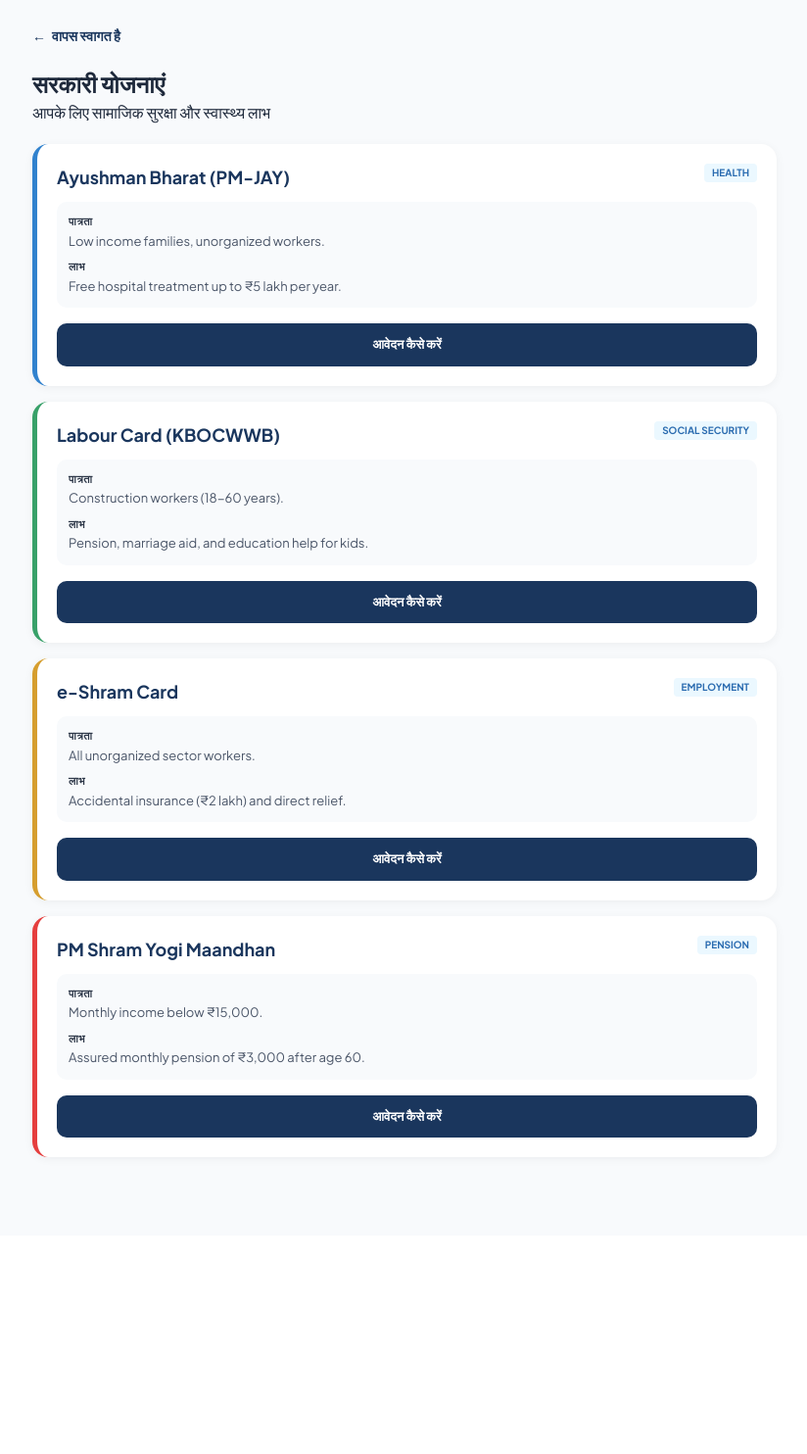
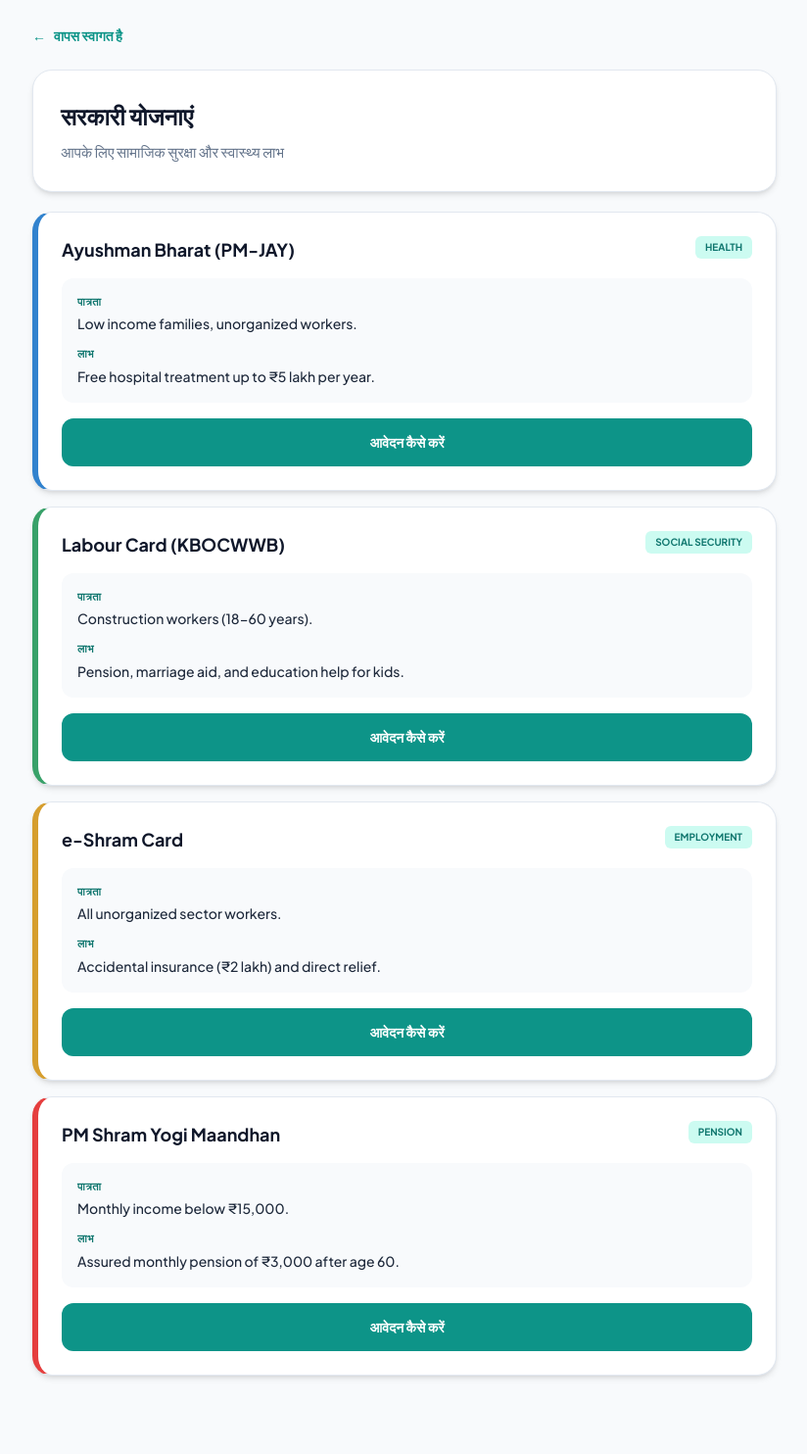
Before and after one commit to manalakthar/hackathon-prototype, a Flask app: page /schemes in a window 1280 px wide. Shown: the part 73-1557 px from the top of the page at 98% size, without its empty margins (227-1051 px from the left). Before the commit the page ends 1256 px from the top, so only its background shows below. Run offline with Flask 3, Linux system fonts and the light colour scheme.

Commit message:
small changes

```diff
--- a/static/style.css
+++ b/static/style.css
@@ -461,14 +461,308 @@ body {
 }
 
 .submit-btn {
+    width: 100%;
     background: var(--primary);
+    color: white;
+    border: none;
     padding: 18px;
     font-size: 16px;
     font-weight: 800;
     border-radius: 16px;
+    cursor: pointer;
+    transition: all 0.2s;
     box-shadow: 0 4px 14px 0 rgba(13, 148, 136, 0.39);
 }
 
 .submit-btn:hover {
     background: var(--primary-dark);
 }
+
+/* Progress Bar */
+.progress-wrap {
+    background: var(--border);
+    border-radius: 10px;
+    height: 8px;
+    margin-bottom: 8px;
+    overflow: hidden;
+}
+
+.progress-bar {
+    background: var(--primary);
+    height: 100%;
+    border-radius: 10px;
+    transition: width 0.4s ease;
+}
+
+.progress-label {
+    display: flex;
+    justify-content: space-between;
+    font-size: 13px;
+    color: var(--text-muted);
+    font-weight: 700;
+    margin-bottom: 24px;
+}
+
+/* Intro/Form Cards */
+.intro-card {
+    background: white;
+    border-radius: 20px;
+    padding: 28px;
+    margin-bottom: 24px;
+    border: 1px solid var(--border);
+    box-shadow: var(--shadow);
+}
+
+.intro-card h2 {
+    font-size: 24px;
+    font-weight: 800;
+    color: var(--secondary);
+    margin-bottom: 8px;
+}
+
+.intro-card p {
+    font-size: 15px;
+    color: var(--text-muted);
+}
+
+.worker-tag {
+    display: inline-block;
+    background: var(--primary-light);
+    color: var(--primary-dark);
+    padding: 4px 12px;
+    border-radius: 20px;
+    font-size: 12px;
+    font-weight: 700;
+    margin-top: 16px;
+}
+
+.form-card {
+    background: white;
+    border-radius: 20px;
+    padding: 32px;
+    border: 1px solid var(--border);
+    box-shadow: var(--shadow);
+    margin-bottom: 24px;
+}
+
+.field-group {
+    margin-bottom: 32px;
+}
+
+.field-group label {
+    display: block;
+    font-weight: 700;
+    font-size: 18px;
+    color: var(--secondary);
+    margin-bottom: 8px;
+}
+
+.sublabel {
+    font-size: 13px;
+    color: var(--text-muted);
+    margin-bottom: 20px;
+}
+
+/* Symptom Grid */
+.symptom-grid {
+    display: grid;
+    grid-template-columns: repeat(2, 1fr);
+    gap: 16px;
+}
+
+.symptom-card {
+    background: white;
+    border: 2px solid var(--border);
+    border-radius: 16px;
+    padding: 18px;
+    cursor: pointer;
+    transition: all 0.2s;
+    display: flex;
+    flex-direction: column;
+    gap: 6px;
+}
+
+.symptom-card:hover {
+    border-color: var(--primary);
+    background: var(--bg);
+}
+
+.symptom-card.selected {
+    border-color: var(--primary);
+    background: var(--primary-light);
+    box-shadow: 0 0 0 4px var(--primary-light);
+}
+
+.none-card.selected {
+    border-color: var(--accent);
+    background: #ecfdf5;
+    box-shadow: 0 0 0 4px #ecfdf5;
+}
+
+.symptom-icon {
+    font-size: 24px;
+    margin-bottom: 4px;
+}
+
+.symptom-label {
+    font-weight: 700;
+    font-size: 14px;
+    color: var(--secondary);
+}
+
+.symptom-sub {
+    font-size: 11px;
+    color: var(--text-muted);
+    line-height: 1.3;
+}
+
+/* Radio Group */
+.radio-group {
+    display: flex;
+    flex-direction: column;
+    gap: 12px;
+}
+
+.radio-option {
+    display: flex;
+    align-items: center;
+    gap: 12px;
+    padding: 18px;
+    border: 2px solid var(--border);
+    border-radius: 16px;
+    cursor: pointer;
+    font-size: 15px;
+    font-weight: 600;
+    transition: all 0.2s;
+}
+
+.radio-option:hover {
+    border-color: var(--primary);
+    background: var(--bg);
+}
+
+.radio-option input[type="radio"] {
+    width: 20px;
+    height: 20px;
+    accent-color: var(--primary);
+}
+
+/* Buttons */
+.btn-row {
+    display: flex;
+    gap: 16px;
+}
+
+.back-btn {
+    flex: 1;
+    padding: 18px;
+    background: var(--bg);
+    color: var(--text-muted);
+    border: 1px solid var(--border);
+    border-radius: 16px;
+    font-size: 16px;
+    font-weight: 700;
+    cursor: pointer;
+    transition: all 0.2s;
+}
+
+.back-btn:hover {
+    background: var(--border);
+    color: var(--text-main);
+}
+
+.submit-btn.half {
+    width: auto;
+    flex: 2;
+}
+
+/* Result Section */
+.result-card {
+    background: white;
+    border-radius: 24px;
+    overflow: hidden;
+    border: 1px solid var(--border);
+    box-shadow: var(--shadow);
+}
+
+.result-header {
+    padding: 48px 32px;
+    text-align: center;
+    color: white;
+}
+
+.result-header span {
+    font-size: 64px;
+    display: block;
+    margin-bottom: 16px;
+}
+
+.result-header h2 {
+    font-size: 24px;
+    font-weight: 800;
+}
+
+.result-green { background: linear-gradient(135deg, #059669, #10b981); }
+.result-orange { background: linear-gradient(135deg, #d97706, #f59e0b); }
+.result-red { background: linear-gradient(135deg, #dc2626, #ef4444); }
+
+.result-body {
+    padding: 32px;
+    display: flex;
+    flex-direction: column;
+    gap: 24px;
+}
+
+.result-body p {
+    font-size: 16px;
+    line-height: 1.6;
+    color: var(--text-main);
+}
+
+.result-meta {
+    display: flex;
+    justify-content: space-between;
+    padding: 16px;
+    background: var(--bg);
+    border-radius: 16px;
+    font-size: 13px;
+    font-weight: 700;
+    color: var(--text-muted);
+}
+
+.clinic-box {
+    display: flex;
+    gap: 16px;
+    padding: 20px;
+    background: #fff1f2;
+    border: 1px solid #fecdd3;
+    border-radius: 16px;
+    color: #9f1239;
+}
+
+.clinic-box span { font-size: 32px; }
+.clinic-box strong { font-size: 15px; display: block; margin-bottom: 4px; }
+.clinic-box p { font-size: 13px; color: #be123c; margin: 0; }
+
+.scheme-box {
+    background: #f0fdf4;
+    border: 1px solid #bbf7d0;
+    border-radius: 16px;
+    padding: 24px;
+}
+
+.scheme-title {
+    font-size: 15px;
+    font-weight: 800;
+    color: #166534;
+    margin-bottom: 12px;
+}
+
+.scheme-item {
+    font-size: 14px;
+    color: #15803d;
+    padding: 6px 0;
+    display: flex;
+    align-items: center;
+    gap: 10px;
+}
--- a/templates/schemes.html
+++ b/templates/schemes.html
@@ -8,6 +8,8 @@
     <link rel="stylesheet" href="{{ url_for('static', filename='style.css') }}">
     <script src="{{ url_for('static', filename='translations.js') }}"></script>
     <style>
+        body { font-family: 'Plus Jakarta Sans', sans-serif; }
+
         .scheme-list {
             display: flex;
             flex-direction: column;
@@ -17,13 +19,14 @@
 
         .scheme-card {
             background: white;
-            border-radius: 16px;
-            padding: 20px;
-            box-shadow: 0 2px 10px rgba(0, 0, 0, 0.05);
+            border-radius: 20px;
+            padding: 24px;
+            box-shadow: var(--shadow);
             display: flex;
             flex-direction: column;
-            gap: 12px;
-            border-left: 5px solid #1a365d;
+            gap: 16px;
+            border: 1px solid var(--border);
+            border-left-width: 6px;
         }
 
         .scheme-header {
@@ -34,65 +37,70 @@
 
         .scheme-name {
             font-size: 18px;
-            font-weight: 700;
-            color: #1a365d;
+            font-weight: 800;
+            color: var(--secondary);
         }
 
         .scheme-tag {
             font-size: 10px;
-            background: #ebf8ff;
-            color: #2b6cb0;
-            padding: 2px 8px;
-            border-radius: 4px;
+            background: var(--primary-light);
+            color: var(--primary-dark);
+            padding: 4px 10px;
+            border-radius: 6px;
             text-transform: uppercase;
-            font-weight: 700;
+            font-weight: 800;
         }
 
         .scheme-detail {
             display: flex;
             flex-direction: column;
-            gap: 8px;
-            background: #f8fafc;
-            padding: 12px;
-            border-radius: 10px;
+            gap: 12px;
+            background: var(--bg);
+            padding: 16px;
+            border-radius: 12px;
         }
 
         .detail-item {
-            font-size: 13px;
-            color: #4a5568;
+            font-size: 14px;
+            color: var(--text-main);
             line-height: 1.5;
+            font-weight: 500;
         }
 
         .detail-label {
-            font-weight: 700;
-            color: #2d3748;
+            font-weight: 800;
+            color: var(--primary-dark);
             display: block;
-            margin-bottom: 2px;
+            margin-bottom: 4px;
             font-size: 11px;
             text-transform: uppercase;
             letter-spacing: 0.5px;
         }
 
         .apply-btn {
-            background: #1a365d;
+            background: var(--primary);
             color: white;
-            padding: 12px;
-            border-radius: 10px;
-            font-size: 13px;
-            font-weight: 600;
+            padding: 14px;
+            border-radius: 12px;
+            font-size: 14px;
+            font-weight: 700;
             text-align: center;
             text-decoration: none;
-            margin-top: 4px;
+            transition: all 0.2s;
+        }
+
+        .apply-btn:hover {
+            background: var(--primary-dark);
         }
 
         .back-link {
             display: inline-flex;
             align-items: center;
-            gap: 6px;
-            color: #1a365d;
+            gap: 8px;
+            color: var(--primary);
             text-decoration: none;
-            font-weight: 600;
-            margin-bottom: 20px;
+            font-weight: 700;
+            margin-bottom: 24px;
             font-size: 14px;
         }
     </style>
```
Also changed, not shown: templates/clinics.html (+33 -32 lines).
